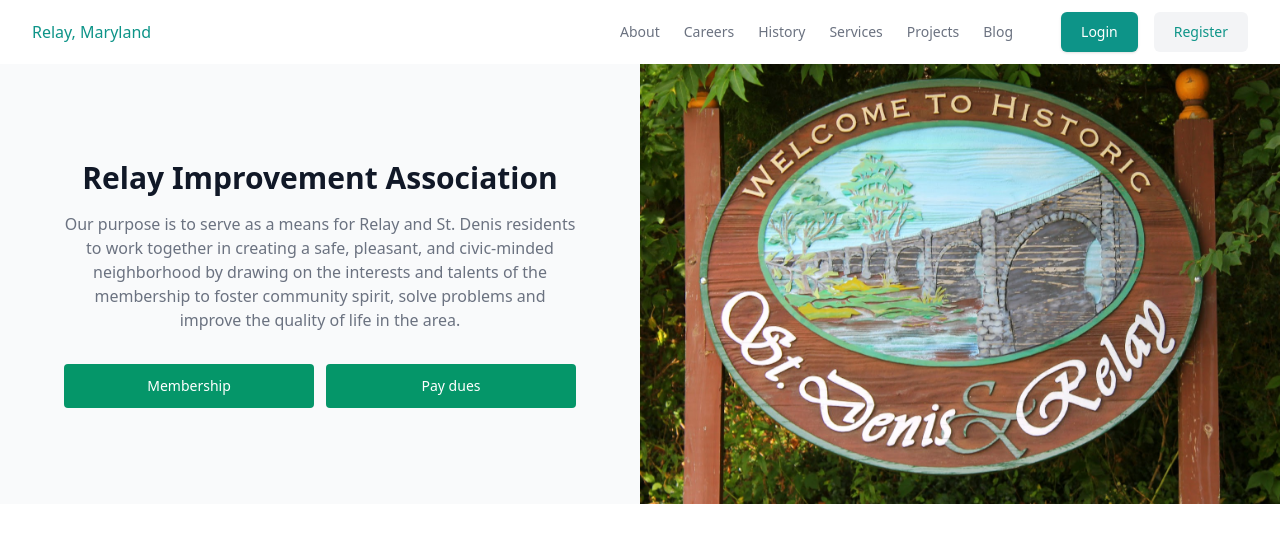
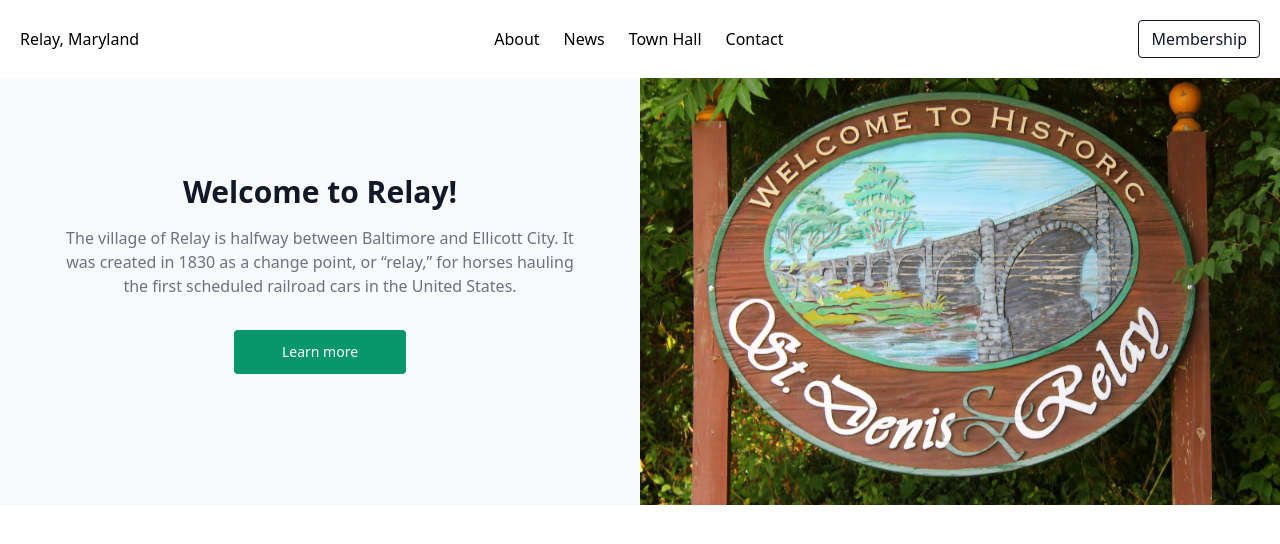
Before and after one commit to Relay-Maryland/relaymaryland.com, an Astro site: page / in a window 1280 px wide. Built offline with nearby package versions, Linux system fonts and the light colour scheme; Astro itself is replaced by a stand-in of ours.

Commit message:
Adjust nav and hero after discussion
Prioritize Relay over RIA
Add notes

```diff
--- /dev/null
+++ b/content/about-relay.md
@@ -0,0 +1 @@
+The village of Relay is halfway between Baltimore and Ellicott City. It was created in 1830 as a change point, or "relay," for horses hauling the first scheduled railroad cars in the United States.
--- a/src/components/Header.astro
+++ /dev/null
@@ -1,113 +0,0 @@
----
-
----
-
-<header class="bg-white">
-  <div class="mx-auto max-w-screen-xl px-4 sm:px-6 lg:px-8">
-    <div class="flex h-16 items-center justify-between">
-      <div class="flex-1 md:flex md:items-center md:gap-12">
-        <a class="block text-teal-600" href="/">Relay, Maryland</a>
-      </div>
-
-      <div class="md:flex md:items-center md:gap-12">
-        <nav aria-label="Global" class="hidden md:block">
-          <ul class="flex items-center gap-6 text-sm">
-            <li>
-              <a
-                class="text-gray-500 transition hover:text-gray-500/75"
-                href="#"
-              >
-                About
-              </a>
-            </li>
-
-            <li>
-              <a
-                class="text-gray-500 transition hover:text-gray-500/75"
-                href="#"
-              >
-                Careers
-              </a>
-            </li>
-
-            <li>
-              <a
-                class="text-gray-500 transition hover:text-gray-500/75"
-                href="#"
-              >
-                History
-              </a>
-            </li>
-
-            <li>
-              <a
-                class="text-gray-500 transition hover:text-gray-500/75"
-                href="#"
-              >
-                Services
-              </a>
-            </li>
-
-            <li>
-              <a
-                class="text-gray-500 transition hover:text-gray-500/75"
-                href="#"
-              >
-                Projects
-              </a>
-            </li>
-
-            <li>
-              <a
-                class="text-gray-500 transition hover:text-gray-500/75"
-                href="#"
-              >
-                Blog
-              </a>
-            </li>
-          </ul>
-        </nav>
-
-        <div class="flex items-center gap-4">
-          <div class="sm:flex sm:gap-4">
-            <a
-              class="rounded-md bg-teal-600 px-5 py-2.5 text-sm font-medium text-white shadow"
-              href="#"
-            >
-              Login
-            </a>
-
-            <div class="hidden sm:flex">
-              <a
-                class="rounded-md bg-gray-100 px-5 py-2.5 text-sm font-medium text-teal-600"
-                href="#"
-              >
-                Register
-              </a>
-            </div>
-          </div>
-
-          <div class="block md:hidden">
-            <button
-              class="rounded bg-gray-100 p-2 text-gray-600 transition hover:text-gray-600/75"
-            >
-              <svg
-                xmlns="http://www.w3.org/2000/svg"
-                class="h-5 w-5"
-                fill="none"
-                viewBox="0 0 24 24"
-                stroke="currentColor"
-                stroke-width="2"
-              >
-                <path
-                  stroke-linecap="round"
-                  stroke-linejoin="round"
-                  d="M4 6h16M4 12h16M4 18h16"></path>
-              </svg>
-            </button>
-          </div>
-        </div>
-      </div>
-    </div>
-  </div>
-</header>
--- a/src/components/Hero.astro
+++ b/src/components/Hero.astro
@@ -2,10 +2,10 @@
 import { Image } from 'astro:assets';
 import heroImg from '../img/hero-sign.jpg';
 
-import { Content as Purpose } from '../..//content/purpose.md';
+import { Content as About } from '../../content/about-relay.md';
 
 const heroImgDescription = 'Welcome sign at Relay, Maryland';
-const headline = 'Relay Improvement Association';
+const headline = 'Welcome to Relay!';
 ---
 
 <section class="overflow-hidden bg-gray-50 sm:grid sm:grid-cols-2">
@@ -16,21 +16,15 @@ const headline = 'Relay Improvement Association';
       </h2>
 
       <div class="hidden text-gray-500 md:mt-4 md:block">
-        <Purpose />
+        <About />
       </div>
 
-      <div class="mt-4 md:mt-8 grid grid-cols-2 gap-3">
+      <div class="mt-4 md:mt-8">
         <a
-          href="#"
+          href="/about"
           class="inline-block rounded bg-emerald-600 px-12 py-3 text-sm font-medium text-white transition hover:bg-emerald-700 focus:outline-none focus:ring focus:ring-yellow-400"
         >
-          Membership
-        </a>
-        <a
-          href="#"
-          class="inline-block rounded bg-emerald-600 px-12 py-3 text-sm font-medium text-white transition hover:bg-emerald-700 focus:outline-none focus:ring focus:ring-yellow-400"
-        >
-          Pay dues
+          Learn more
         </a>
       </div>
     </div>
--- /dev/null
+++ b/src/components/Nav.astro
@@ -0,0 +1,17 @@
+---
+const pages = ['About', 'News', 'Town Hall', 'Contact', 'Membership'];
+const btn = 'transition hover:text-gray-500/75';
+const btnHighlight =
+  'rounded border px-3 py-1.5 border-gray-900 bg-white text-gray-900 hover:bg-gray-900 hover:text-white';
+---
+
+<nav class="p-5 flex justify-between items-center">
+  <span>Relay, Maryland</span>
+  <div class="flex gap-6">
+    <a href="#" class={`${btn}`}>{pages[0]}</a>
+    <a href="#" class={`${btn}`}>{pages[1]}</a>
+    <a href="#" class={`${btn}`}>{pages[2]}</a>
+    <a href="#" class={`${btn}`}>{pages[3]}</a>
+  </div>
+  <a href="#" class={`${btn} ${btnHighlight}`}>{pages[4]}</a>
+</nav>
--- a/src/pages/index.astro
+++ b/src/pages/index.astro
@@ -1,13 +1,13 @@
 ---
 import Layout from '../layouts/Layout.astro';
-import Header from '../components/Header.astro';
+import Nav from '../components/Nav.astro';
 import Hero from '../components/Hero.astro';
 
 const title = 'Welcome to Relay, Maryland';
 ---
 
 <Layout title={title}>
-  <Header />
+  <Nav />
   <main>
     <Hero />
   </main>
```
Also changed, not shown: admin/logo.md (added, +7 -0 lines), admin/plan.md (+0 -2 lines), admin/prior_art.md (added, +5 -0 lines).
